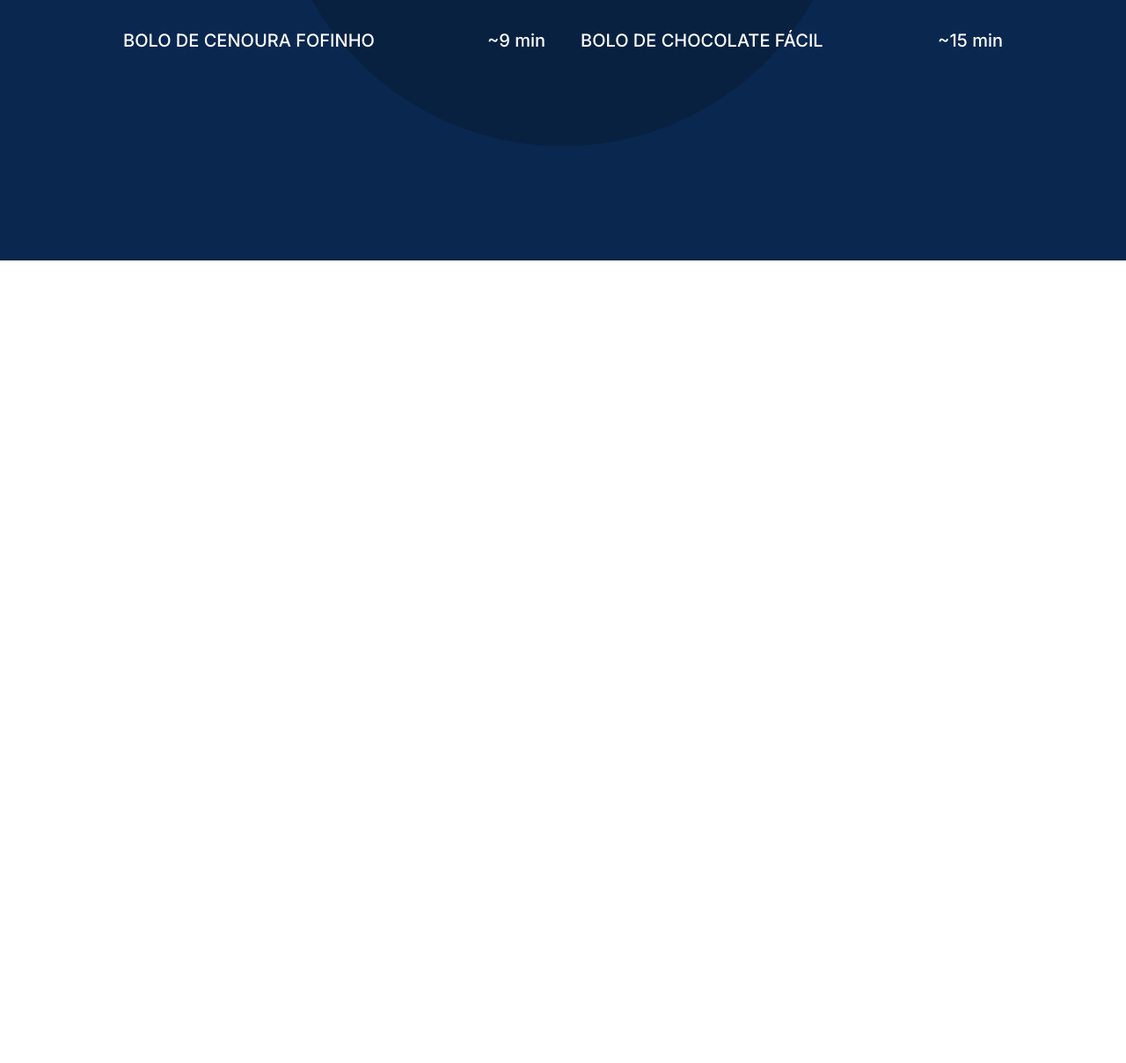
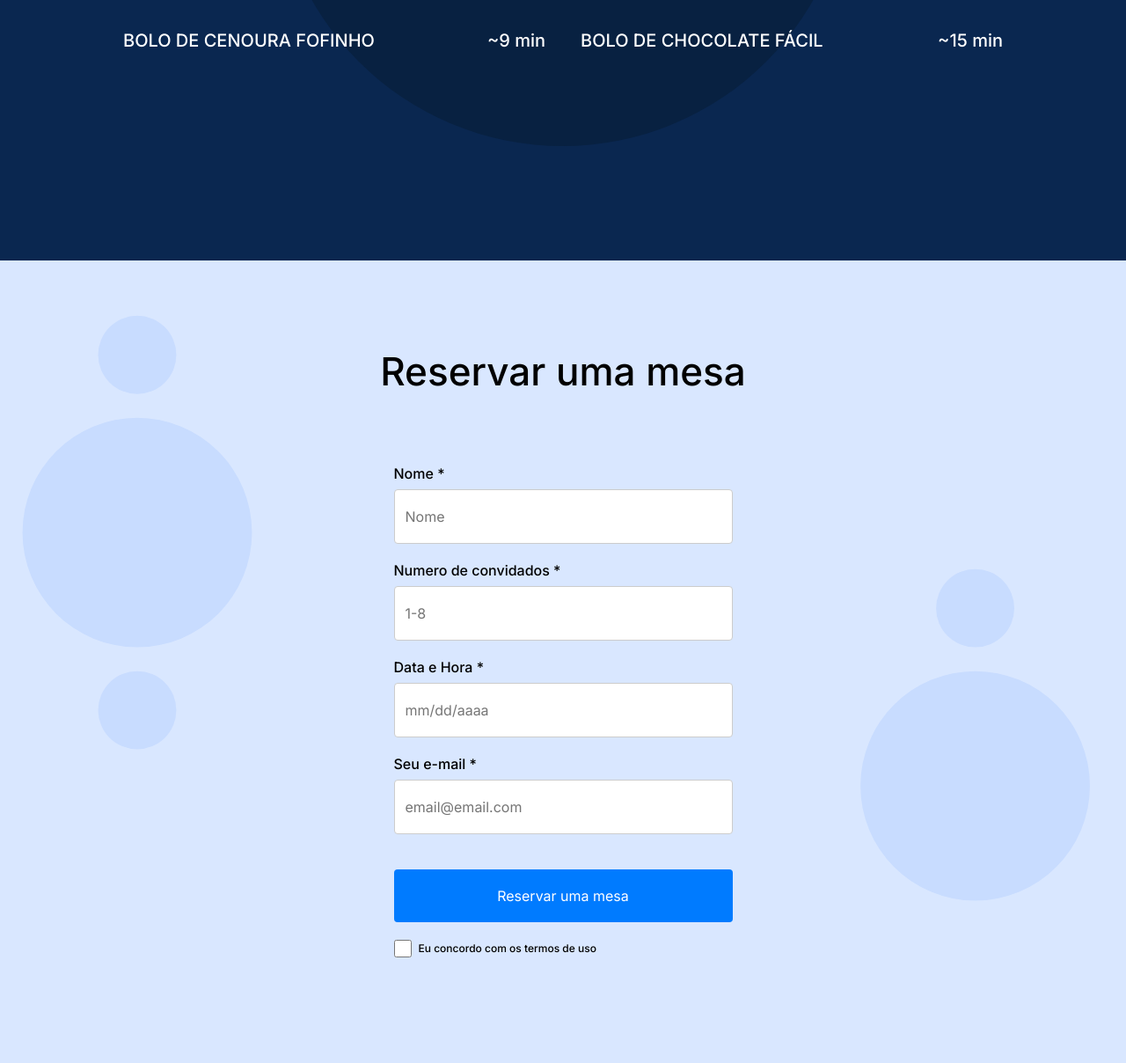
Before and after one commit to helenatchuda/web_project_coffeeshop, a plain HTML site: page index.html in a window 1280 px wide. Shown: the part 1455-2663 px from the top of the page at 88% size. Before the commit the page ends 1751 px from the top, so only its background shows below. Drawn offline with Linux system fonts and the light colour scheme.

Commit message:
sprit4 parte 3

```diff
--- a/index.html
+++ b/index.html
@@ -110,7 +110,72 @@
           </div>
         </section>
 
-        <section class="reservation" id="reservation"></section>
+        <section class="reservation" id="reservation">
+          <h3 class="reservation__title">Reservar uma mesa</h3>
+          <form class="reservation__form form">
+            <fieldset class="form__fieldset">
+              <label for="nome" class="form__label"
+                >Nome *
+                <input
+                  type="text"
+                  name="nome"
+                  id="nome"
+                  class="form__input"
+                  required
+                  placeholder="Nome"
+                />
+              </label>
+              <label for="guest-number" class="form__label"
+                >Numero de convidados *
+                <input
+                  type="text"
+                  name="guest-number"
+                  id="guest-number"
+                  class="form__input"
+                  required
+                  placeholder="1-8"
+                />
+              </label>
+              <label for="date-time" class="form__label"
+                >Data e Hora *
+                <input
+                  type="text"
+                  name="date-time"
+                  id="date-time"
+                  class="form__input"
+                  required
+                  placeholder="mm/dd/aaaa"
+                />
+              </label>
+              <label for="email" class="form__label"
+                >Seu e-mail *
+                <input
+                  type="text"
+                  name="email"
+                  id="email"
+                  class="form__input"
+                  required
+                  placeholder="email@email.com"
+                />
+              </label>
+              <button class="form__button" type="submit">
+                Reservar uma mesa
+              </button>
+              <label
+                for="agree"
+                class="form__label form__label_horizontal_layout"
+              >
+                <input
+                  class="form__checkbox"
+                  type="checkbox"
+                  name="agree"
+                  id="agree"
+                />
+                Eu concordo com os termos de uso
+              </label>
+            </fieldset>
+          </form>
+        </section>
       </main>
 
       <footer class="footer" id="contacts"></footer>
--- a/pages/index.css
+++ b/pages/index.css
@@ -177,8 +177,80 @@
   justify-content: space-between;
   width: 480px;
 }
+.reservation {
+  background-color: #d9e7ff;
+  background-image: url("../images/background_reservation.svg");
+  background-repeat: no-repeat;
+  background-size: cover;
+  background-position: center;
+}
+.reservation__title {
+  padding-top: 100px;
+  padding-bottom: 80px;
+  max-width: 580px;
+  margin: 0 auto;
+  text-align: center;
+  font-family: Inter;
+  font-style: normal;
+  font-weight: 500;
+  font-size: 44px;
+  line-height: 52px;
+}
 
-.reservation {
+.reservation__form {
+  display: flex;
+  justify-content: center;
+  padding-bottom: 120px;
+}
+
+.form__fieldset {
+  display: flex;
+  flex-direction: column;
+  gap: 20px;
+  max-width: 385px;
+  width: 100%;
+  border: none;
+  padding: 0;
+  margin: 0;
+}
+
+.form__label {
+  display: flex;
+  flex-direction: column;
+  gap: 8px;
+  font-size: 16px;
+  font-weight: 500;
+}
+
+.form__input {
+  height: 60px;
+  padding: 0 12px;
+  font-size: 16px;
+  border: 1px solid #ccc;
+  border-radius: 4px;
+}
+
+.form__button {
+  height: 60px;
+  background-color: #007bff;
+  color: white;
+  font-size: 16px;
+  border: none;
+  border-radius: 4px;
+  cursor: pointer;
+  margin-top: 20px;
+}
+
+.form__label_horizontal_layout {
+  flex-direction: row;
+  align-items: center;
+  font-size: 12px;
+  gap: 8px;
+}
+
+.form__checkbox {
+  width: 20px;
+  height: 20px;
 }
 
 .footer {
```
